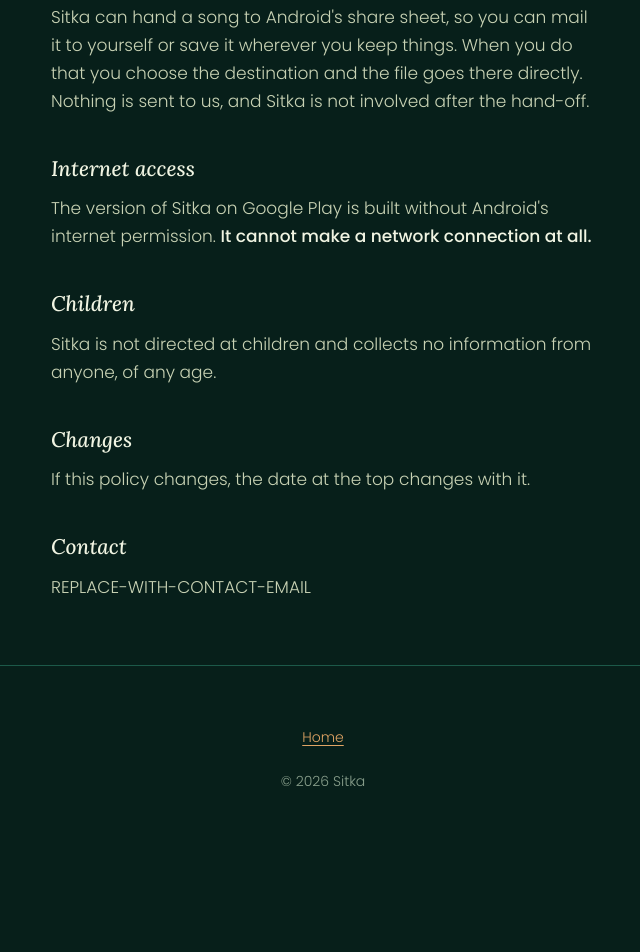
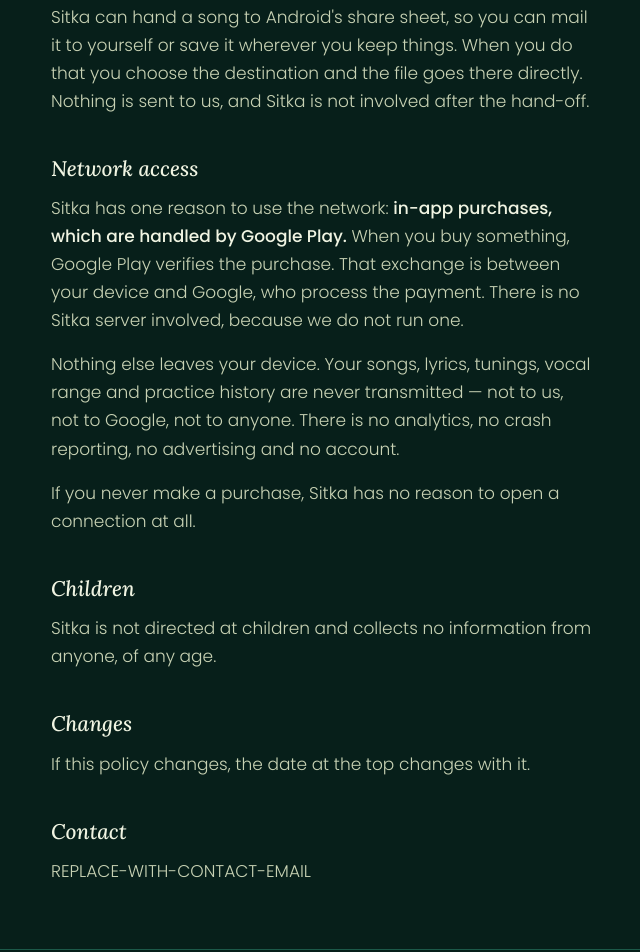
Before and after one commit to jthomsonva-creator/sitka-site, a plain HTML site: page privacy/index.html in a window 1280 px wide. Shown: the part 1827-2779 px from the top of the page, without its empty margins (317-957 px from the left). Before the commit the page ends 2694 px from the top, so only its background shows below. Drawn offline with Linux system fonts and the light colour scheme.

Commit message:
The app has a network connection now, so stop saying it cannot
INTERNET is unblocked for Play Billing, which makes "it cannot make a
network connection at all" false. That was the strongest privacy claim on
the site and it is gone; what replaces it is narrower and still true.

The policy's Internet section becomes Network access: one connection, to
Google Play, to verify an in-app purchase, with Google processing the
payment and no server of ours anywhere in it. Songs, lyrics, tunings,
vocal range and practice history are still never transmitted, and the
section says so explicitly rather than leaving it implied by the old
absolute.

Written to be true in both states, because billing is not built yet. "If
you never make a purchase, Sitka has no reason to open a connection at
all" is accurate today, when there are no purchases to make, and stays
accurate afterwards.

The landing page's privacy bullet changes the same way, and the storage
bullet now says "never transmitted" out loud — the old wording leaned on
the no-permission claim to carry that, and it no longer can.

Swept the whole site for the absolute claim; no other copy of it.

```diff
--- a/privacy/index.html
+++ b/privacy/index.html
@@ -114,11 +114,23 @@
     sent to us, and Sitka is not involved after the hand-off.
   </p>
 
-  <h2>Internet access</h2>
+  <h2>Network access</h2>
   <p>
-    The version of Sitka on Google Play is built without Android's
-    internet permission. <strong>It cannot make a network connection at
-    all.</strong>
+    Sitka has one reason to use the network: <strong>in-app purchases,
+    which are handled by Google Play.</strong> When you buy something,
+    Google Play verifies the purchase. That exchange is between your
+    device and Google, who process the payment. There is no Sitka server
+    involved, because we do not run one.
+  </p>
+  <p>
+    Nothing else leaves your device. Your songs, lyrics, tunings, vocal
+    range and practice history are never transmitted &mdash; not to us,
+    not to Google, not to anyone. There is no analytics, no crash
+    reporting, no advertising and no account.
+  </p>
+  <p>
+    If you never make a purchase, Sitka has no reason to open a
+    connection at all.
   </p>
 
   <h2>Children</h2>
```
Also changed, not shown: index.html (+4 -3 lines).
